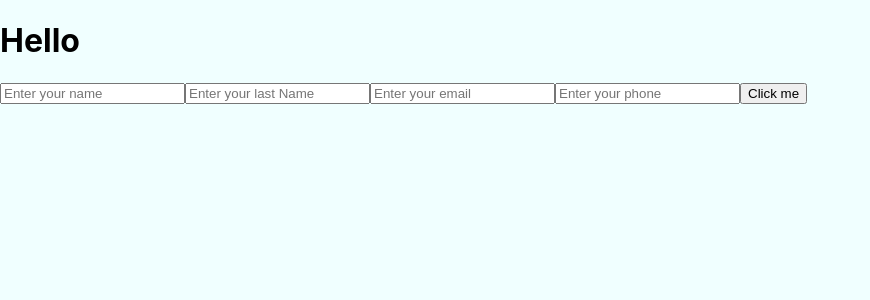
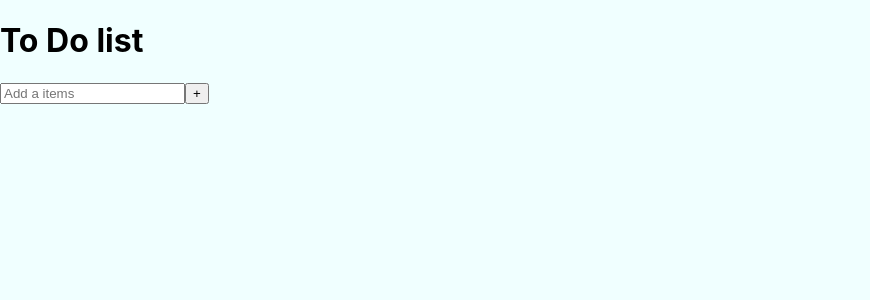
Before and after one commit to karunahuja/React, a React (Create React App) app in the folder awesomeapp/: page / in a window 1280 px wide. Shown: the top 300 px of the page, without its empty margins (0-870 px from the left). Built offline with nearby package versions, Linux system fonts and the light colour scheme.

Commit message:
Building a Todo List, it is complex

```diff
--- a/awesomeapp/public/index.html
+++ b/awesomeapp/public/index.html
@@ -9,6 +9,7 @@
       name="description"
       content="Web site created using create-react-app"
     />
+    <script src="https://use.fontawesome.com/6fb412a280.js"></script>
     <link rel="apple-touch-icon" href="%PUBLIC_URL%/logo192.png" />
     <!--
       manifest.json provides metadata used when your web app is installed on a
--- a/awesomeapp/src/App.jsx
+++ b/awesomeapp/src/App.jsx
@@ -1,99 +1,64 @@
 import React, { useState } from 'react';
-
+import ToDoList from "./TodoList"
 
 const App = () => {
 
-    const [fullname, setFullName] = useState({
 
-        fname: "",
-        lname: "",
-        email: "",
-        phone: "",
+    const[inputList,setInputList] =useState("");
+    const[Items,setItems]=useState([]);
 
+    const itemEvent=(event)=>{
+        setInputList(event.target.value)
+    }
 
-    });
+    const listOfItems=()=>{
+        setItems((oldItems)=>{
+            return[...oldItems,inputList]
+        })
 
+        setInputList("");
+    }
+    const deleteItems=(id)=>{
 
+        setItems((oldItems)=>{
+            return oldItems.filter((arrElem,index)=>{
+                return index!=id;
+            })
+        })
 
-
-
-
-    const InputEvent = (event) => {
-        console.log(event.target.value);
-        const value = event.target.value;
-        const name = event.target.name;
-
-        setFullName((preValue) => {
-        return{
-                    ...preValue,
-                    [name]:value
-
-        }
-            // if (name === "fname") {
-            //     return {
-            //         fname: value,
-            //         lname: preValue.lname,
-            //         email: preValue.email,
-            //         phone: preValue.phone
-
-            //     }
-            // } else if (name === "lname") {
-            //     return {
-            //         fname: preValue.fname,
-            //         lname: value,
-            //         email: preValue.email,
-            //         phone: preValue.phone
-            //     }
-            // }
-
-            // else if (name === "email") {
-            //     return {
-            //         fname: preValue.fname,
-            //         lname: preValue.lname,
-            //         email: value,
-            //         phone: preValue.phone
-            //     }
-
-            // } else if (name === "phone") {
-            //     return {
-            //         fname: preValue.fname,
-            //         lname: preValue.lname,
-            //         email: preValue.email,
-            //         phone: value
-            //     }
-            // }
-
-
-
-        })
 
     }
 
+    return(
+    <>
+<div className="main_div">
+        <div className="center_div">
 
-    const onSubmit = (event) => {
-        event.preventDefault();
 
-        alert("Form Submitted")
+            <h1>To Do list</h1>
 
-    }
+        <input type="text" placeholder="Add a items" onChange={itemEvent} value={inputList}/>
 
-    return (
-        <>
-            <div>
+        <button onClick={listOfItems}>+</button>
+        <ol>
+            {/* <li>{inputList}</li> */}
+          {
+              Items.map((itemval,index)=>{
+             return( <ToDoList key={index}
+             id={index}
+                text={itemval}
+                onSelect={deleteItems}
+              ></ToDoList>)
 
-                <form onSubmit={onSubmit}>
-                    <h1>Hello {fullname.fname}{fullname.lname}
-                        {fullname.email}{fullname.phone}
-                    </h1>
-                    <input type="text" name="fname" placeholder="Enter your name" value={fullname.fname} onChange={InputEvent} /*value="name" can't use value*/></input>
-                    <input type="text" name="lname" placeholder="Enter your last Name" value={fullname.lname} onChange={InputEvent} /*value="name" can't use value*/></input>
-                    <input type="email" name="email" placeholder="Enter your email" value={fullname.email} onChange={InputEvent} /*value="name" can't use value*/></input>
-                    <input type="text" name="phone" placeholder="Enter your phone" value={fullname.phone} onChange={InputEvent} /*value="name" can't use value*/></input>
-                    <button type="submit" >Click me</button>
-                </form>
-            </div>
-        </>
+         })}
+
+        </ol>
+
+    </div>
+    </div>
+
+
+    </>
     )
-
 }
 export default App;
--- /dev/null
+++ b/awesomeapp/src/TodoList.jsx
@@ -0,0 +1,21 @@
+import React from 'react';
+
+const ToDoList=(props)=>{
+
+
+
+    return(
+    <>
+    <div className="todo_style">
+        <i className="fa fa-times" aria-hidden="true" onClick={()=>{
+        props.onSelect(props.id)
+
+        }}
+        />
+
+    <li>{props.text}</li>
+    </div>
+    </>)
+}
+
+export default ToDoList;
```
